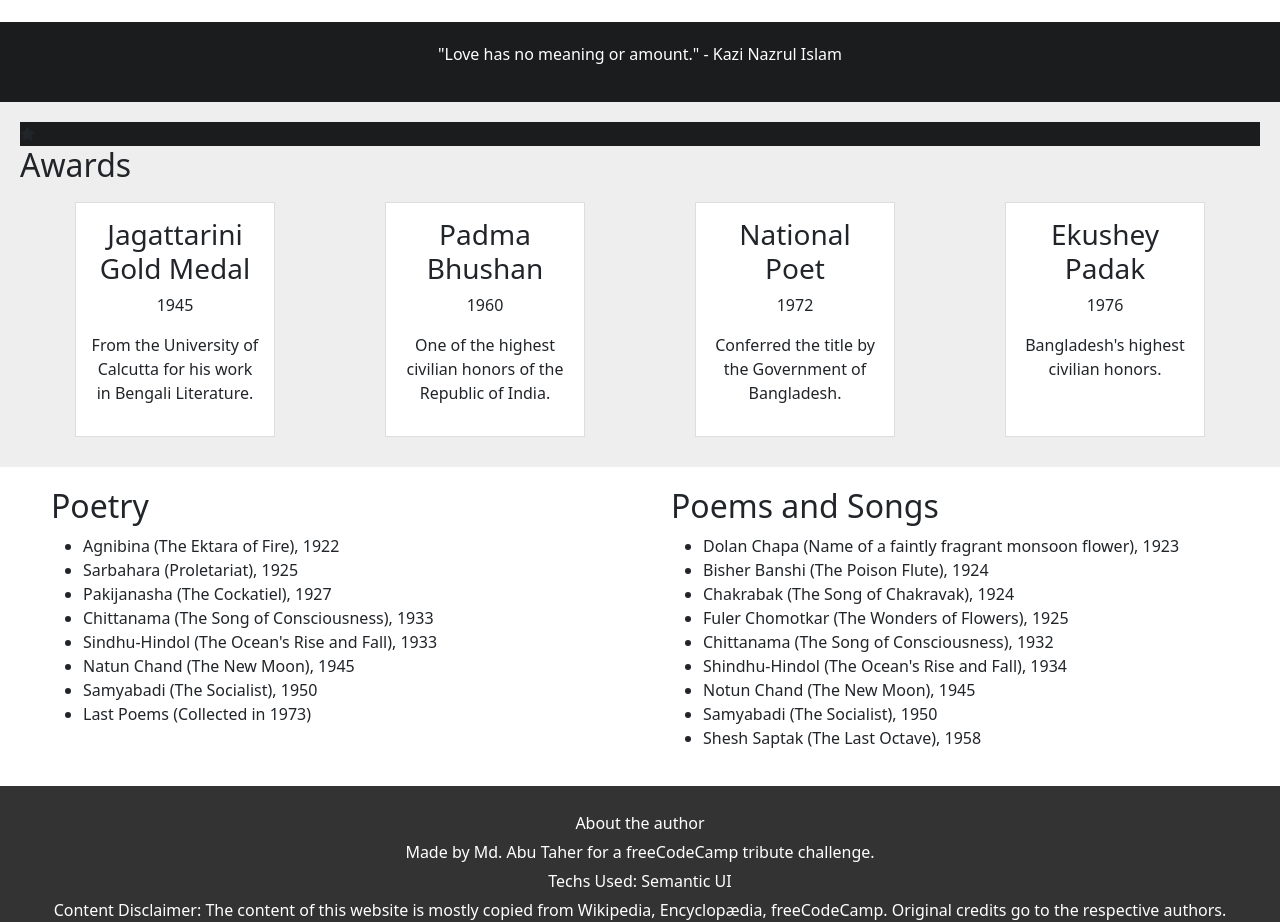
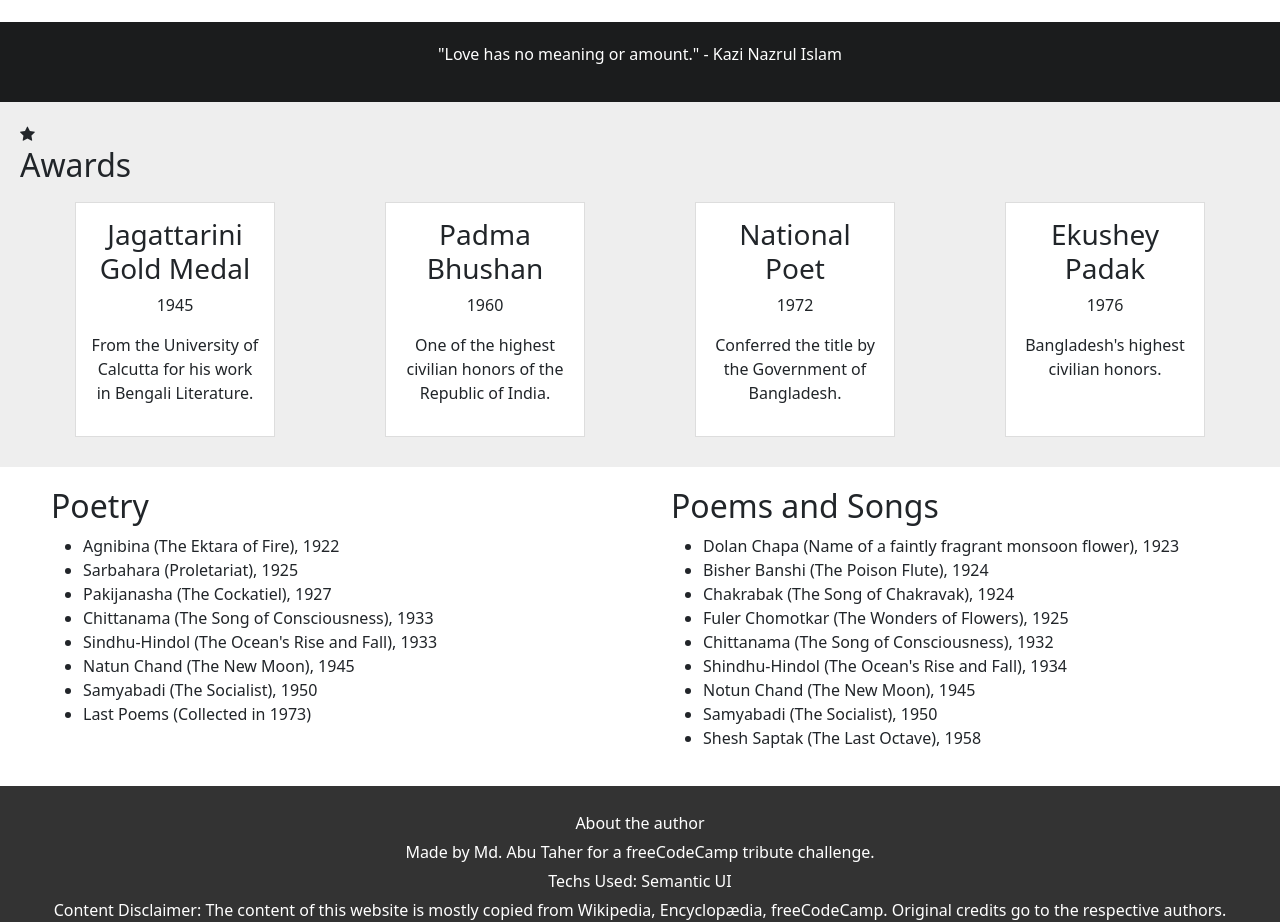
Before and after one commit to Arun-Prasanth-P/task-2, a plain HTML site: page index.html in a window 1280 px wide. Shown: the part 1260-2182 px from the top of the page. Drawn offline with nearby package versions, Linux system fonts and the light colour scheme.

Commit message:
styles.css

```diff
--- a/styles.css
+++ b/styles.css
@@ -59,11 +59,9 @@ header p {
 
 .buttons {
     margin-top: 10px;
+}
 
-}
-.logo{
-   background-color: #1B1C1D;
-}
+
 .buttons {
     color: #fff;
     font-size: larger;
```
